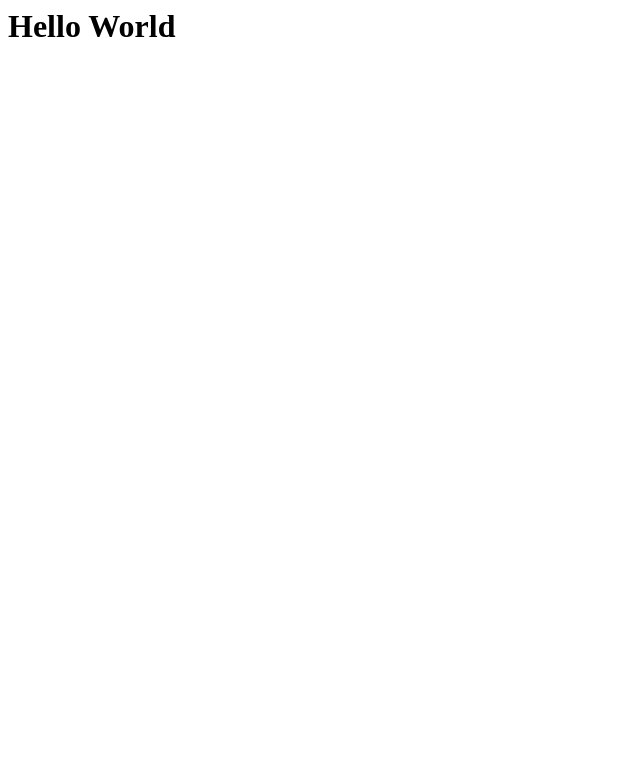
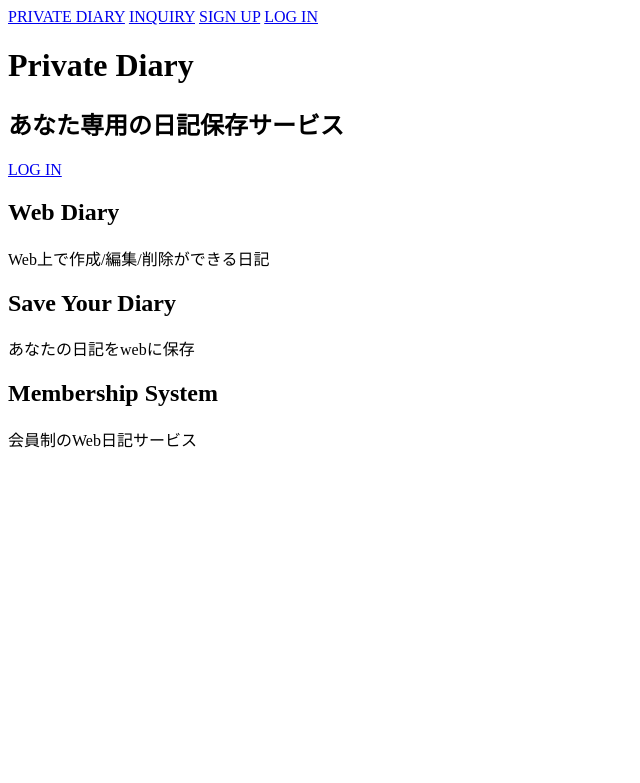
Before and after one commit to kkitagawaa/diary, a Django app: page / in a window 1280 px wide. Before the commit the part shown is almost empty. Shown: the top 783 px of the page, without its empty margins (0-640 px from the left). Run offline with Django 4.2, Linux system fonts and the light colour scheme.

Commit message:
form作る手前まで

```diff
--- /dev/null
+++ b/private_diary/diary/templates/base.html
@@ -0,0 +1,21 @@
+{% load static %}
+
+<html lang='ja'>
+    <head>
+        <meta charset="utf-8">
+
+        <title>{% block title %}{% endblock %}</title>
+    </head>
+
+    <body>
+        <div id="wrapper">
+            <a href="{% url 'diary:index'%}">PRIVATE DIARY</a>
+            <a href="#">INQUIRY</a>
+            <a href="#">SIGN UP</a>
+            <a href="#">LOG IN</a>
+        </div>
+
+        {% block header %}{% endblock %}
+        {% block contents %}{% endblock %}
+    </body>
+<html>
--- a/private_diary/diary/templates/index.html
+++ b/private_diary/diary/templates/index.html
@@ -1,10 +1,30 @@
-<DOCTYPE html>
-<html lang="ja">
-<head>
-    <meta charset="UTF-8">
-    <title>トップページ</title>
-</head>
-<body>
-    <h1>Hello World</h1>
-</body>
-</html>
+{% extends 'base.html' %}
+
+{% load static %}
+
+{% block title %}
+    Web上にあなた専用の日記ページを保存できるサービス|Private Diary
+{% endblock %}
+
+{% block header %}
+    <h1>Private Diary</h1>
+    <h2>あなた専用の日記保存サービス</h2>
+    <a href="#">LOG IN</a>
+{% endblock %}
+
+{% block contents %}
+    <section>
+    <h2>Web Diary</h2>
+    <p>Web上で作成/編集/削除ができる日記</p>
+    </section>
+
+    <section>
+        <h2>Save Your Diary</h2>
+        <p>あなたの日記をwebに保存</p>
+    </section>
+
+    <section>
+        <h2>Membership System</h2>
+        <p>会員制のWeb日記サービス</p>
+    </section>
+{% endblock %}
--- a/private_diary/private_diary/settings.py
+++ b/private_diary/private_diary/settings.py
@@ -134,3 +134,7 @@ STATIC_URL = 'static/'
 # https://docs.djangoproject.com/en/4.0/ref/settings/#default-auto-field
 
 DEFAULT_AUTO_FIELD = 'django.db.models.BigAutoField'
+
+STATICFILES_DIRS = (
+    os.path.join(BASE_DIR, 'static'),
+)
--- /dev/null
+++ b/private_diary/static/css/mystyle.css
@@ -0,0 +1,5 @@
+body, #wrapper {
+    display: flex;
+    flex-direction: column;
+    min-height: 100vh;
+}
```
